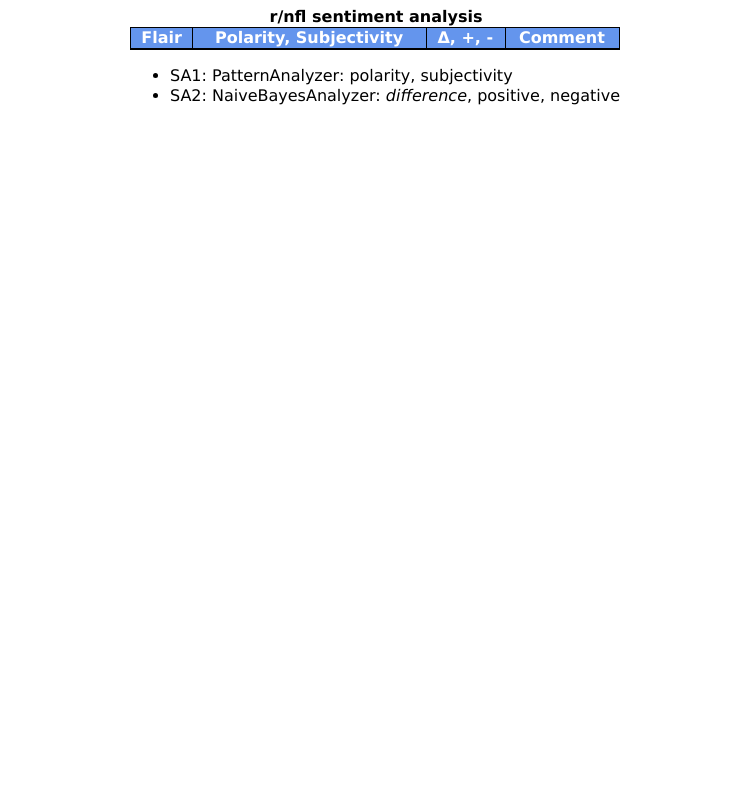
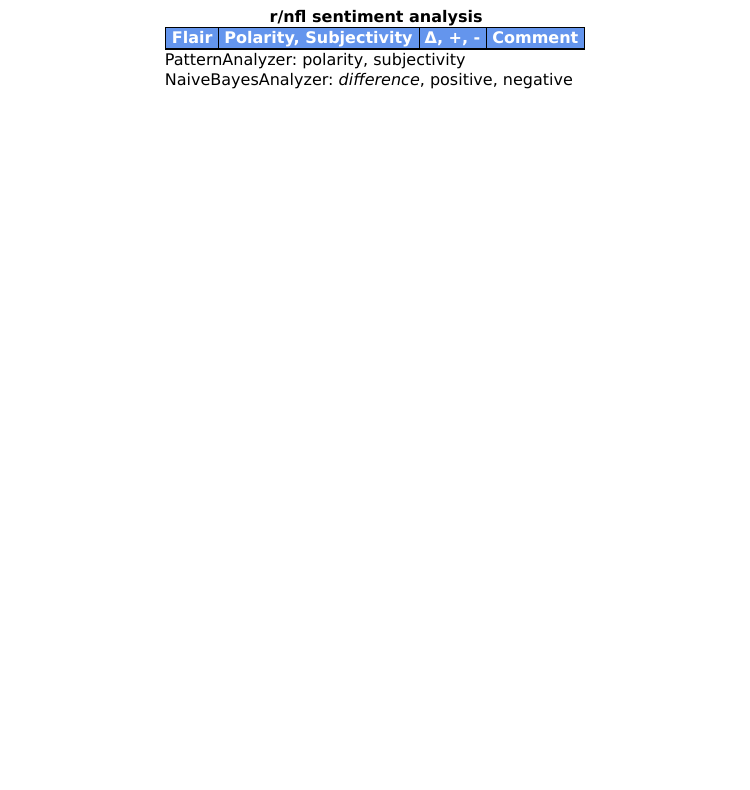
Before and after one commit to jftuga/nfl_sentiment_analysis, a plain HTML site: page public/index.html in a window 1280 px wide. Shown: the part 73-863 px from the top of the page, without its empty margins (265-1015 px from the left). Drawn offline with nearby package versions, Linux system fonts and the light colour scheme; no server answers.

Commit message:
Improved footer

```diff
--- a/public/index.html
+++ b/public/index.html
@@ -26,10 +26,9 @@
                 <tbody></tbody>
             </table>
             </div>
-                <ul>
-                    <li>SA1: PatternAnalyzer: polarity, subjectivity</li>
-                    <li>SA2: NaiveBayesAnalyzer: <i>difference</i>, positive, negative</li>
-                </ul>
+                PatternAnalyzer: polarity, subjectivity
+                <br/>
+                NaiveBayesAnalyzer: <i>difference</i>, positive, negative
             </div>
     </div>
     </body>
```
Also changed, not shown: 1 other file.
